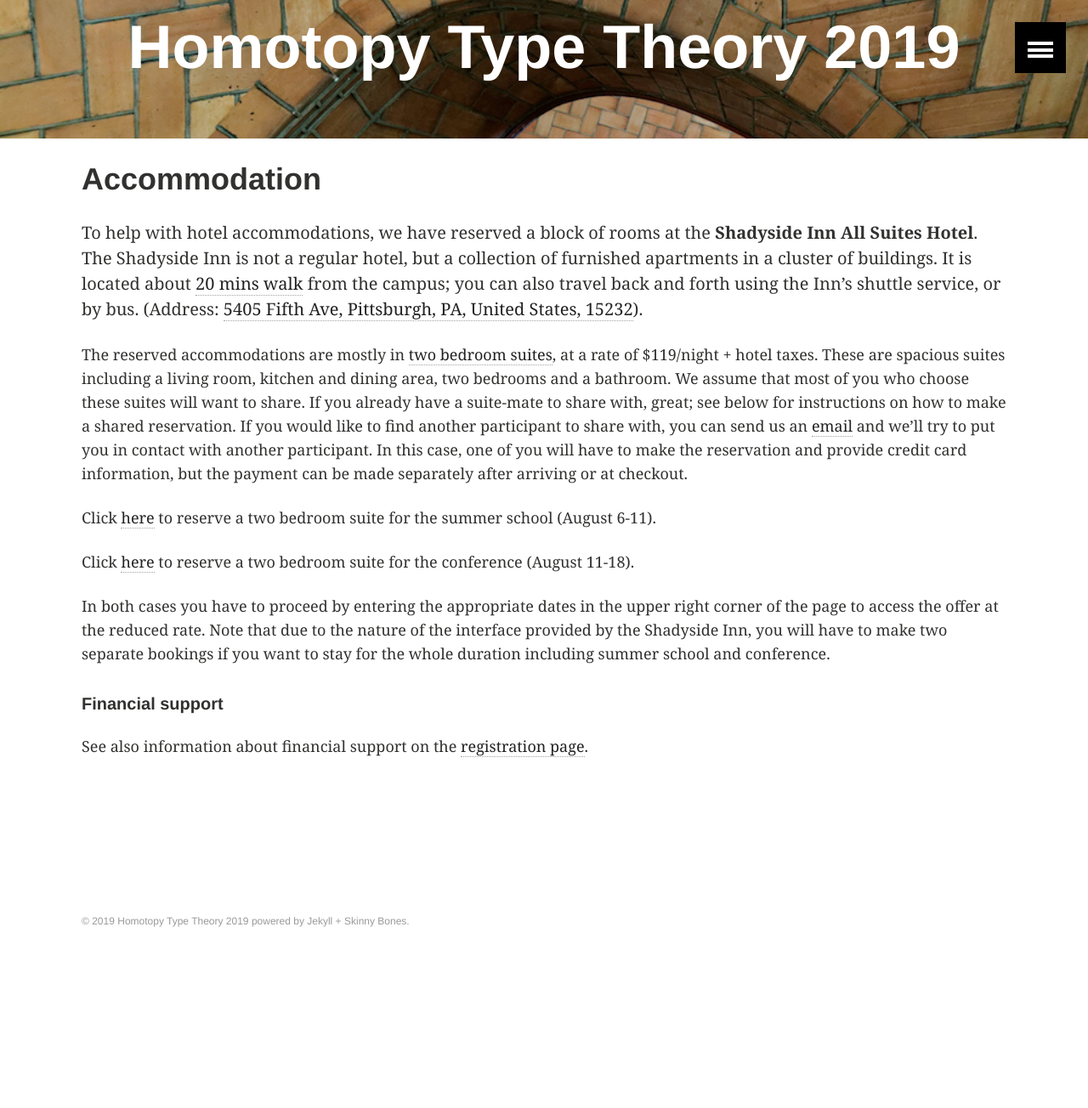
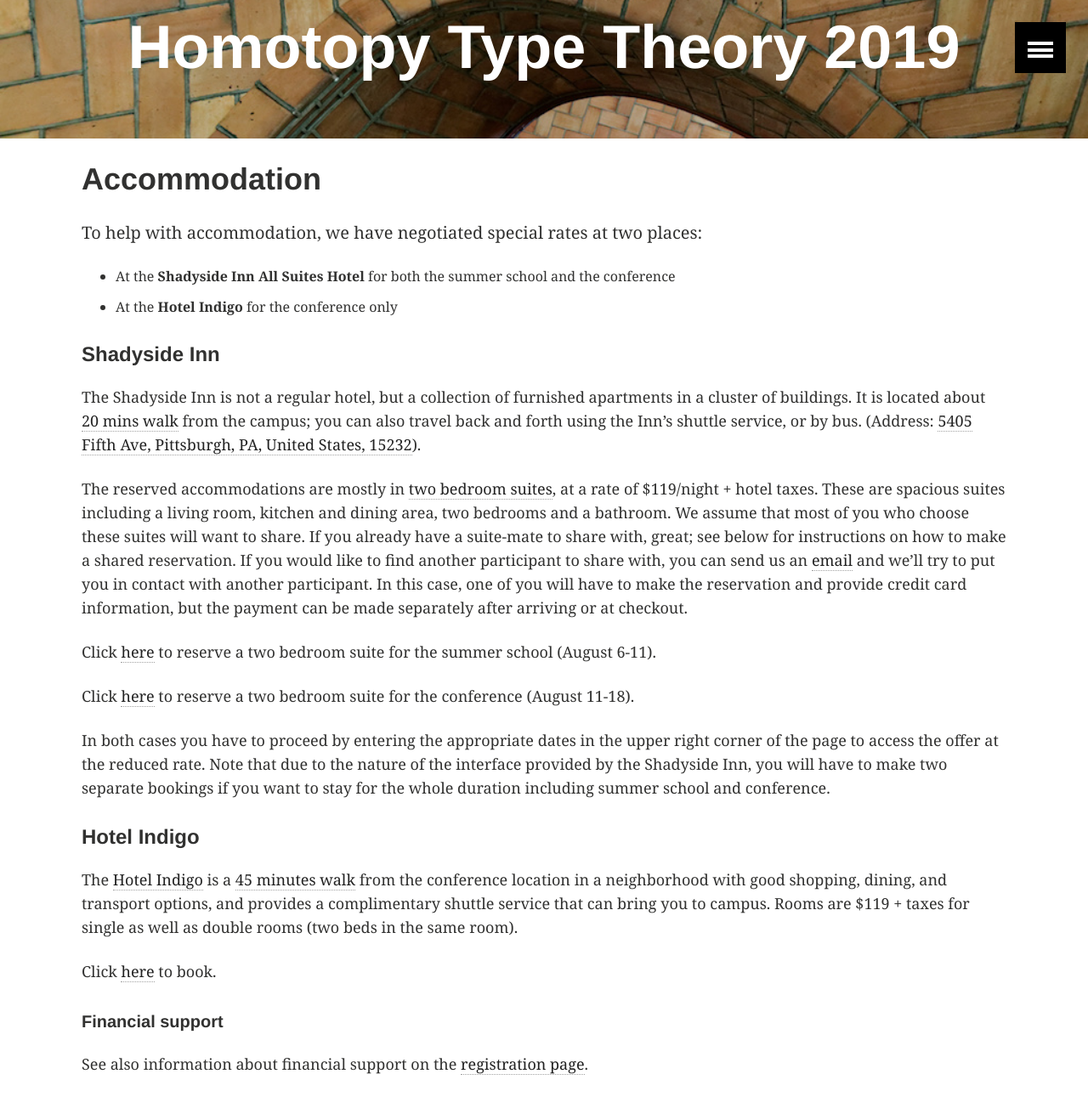
Before and after one commit to HoTT/HoTT-2019, a Jekyll site: the page built from accommodation.md, in a window 1280 px wide and 1400 px high, scrolled down 269 px. Shown: the top 1304 px of the window at 85% size. Built offline with Jekyll 4.4.1, drawn with Linux system fonts in a browser that asks for light colours; before the commit the page ends 1439 px from its top, so only the background shows below that.

Commit message:
added hotel indigo

```diff
--- a/accommodation.md
+++ b/accommodation.md
@@ -4,8 +4,13 @@ permalink: /accommodation/
 title: "Accommodation"
 ---
 
-To help with hotel accommodations, we have reserved a block of rooms at the
-**Shadyside Inn All Suites Hotel**. The Shadyside Inn is not a regular hotel,
+To help with accommodation, we have negotiated special rates at two places:
+* At the **Shadyside Inn All Suites Hotel** for both the summer school and the conference
+* At the **Hotel Indigo** for the conference only
+
+#### Shadyside Inn
+
+The Shadyside Inn is not a regular hotel,
 but a collection of furnished apartments in a cluster of buildings.  It is
 located about [20 mins walk](/images/walking-ssi.jpg) from the campus; you can
 also travel back and forth using the Inn's shuttle service, or by bus. (Address:
@@ -42,6 +47,16 @@ Note that due to the nature of the interface provided by the Shadyside Inn, you
 will have to make two separate bookings if you want to stay for the whole
 duration including summer school and conference.
 
+#### Hotel Indigo
+
+The [Hotel Indigo](https://www.indigopgh.com/) is a [45 minutes walk](https://goo.gl/maps/zXnqpHVLuRQ2)
+from the conference location in a neighborhood with good shopping, dining, and
+transport options, and provides a complimentary shuttle service that can bring
+you to campus. Rooms are $119 + taxes for single as well as double rooms
+(two beds in the same room).
+
+Click [here](https://www.hotelindigo.com/redirect?path=asearch&brandCode=IN&localeCode=en&regionCode=1&hotelCode=PITHB&checkInDate=11&checkInMonthYear=072019&checkOutDate=18&checkOutMonthYear=072019&rateCode=6CBARC&_PMID=99801505&GPC=HOT&cn=no&viewfullsite=true) to book.
+
 ##### Financial support
 
 See also information about financial support on the [registration
```
